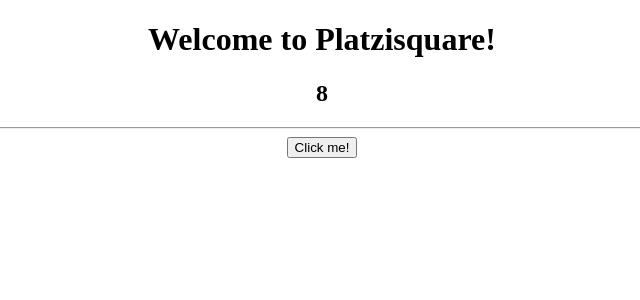
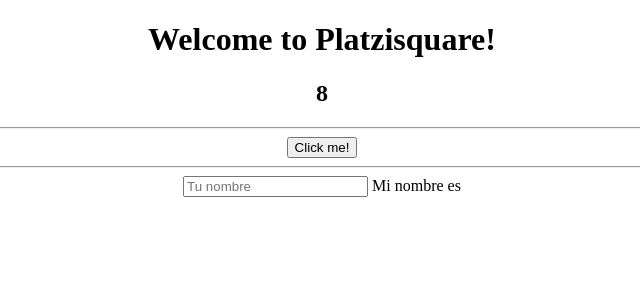
Before and after one commit to michellpine/Angular4_Platzi, an Angular app: page / in a window 1280 px wide. Shown: the top 300 px of the page, without its empty margins (318-958 px from the left). Built offline with nearby package versions, Linux system fonts and the light colour scheme.

Commit message:
two day data binding, ngModel

```diff
--- a/src/app/app.component.html
+++ b/src/app/app.component.html
@@ -6,4 +6,7 @@
   <h2>{{a+b}}</h2>
   <hr/>
   <button [disabled]="!listo" (click)="hacerAlgo()">Click me!</button>
+  <hr />
+  <input type="text" placeholder="Tu nombre" [(ngModel)]="nombre"/>
+  Mi nombre es {{nombre}}
 </div>
--- a/src/app/app.module.ts
+++ b/src/app/app.module.ts
@@ -3,6 +3,7 @@ import { NgModule } from '@angular/core';
 
 
 import { AppComponent } from './app.component';
+import {FormsModule} from "@angular/forms"
 
 
 @NgModule({
@@ -10,7 +11,8 @@ import { AppComponent } from './app.component';
     AppComponent
   ],
   imports: [
-    BrowserModule
+    BrowserModule,
+    FormsModule
   ],
   providers: [],
   bootstrap: [AppComponent]
```
